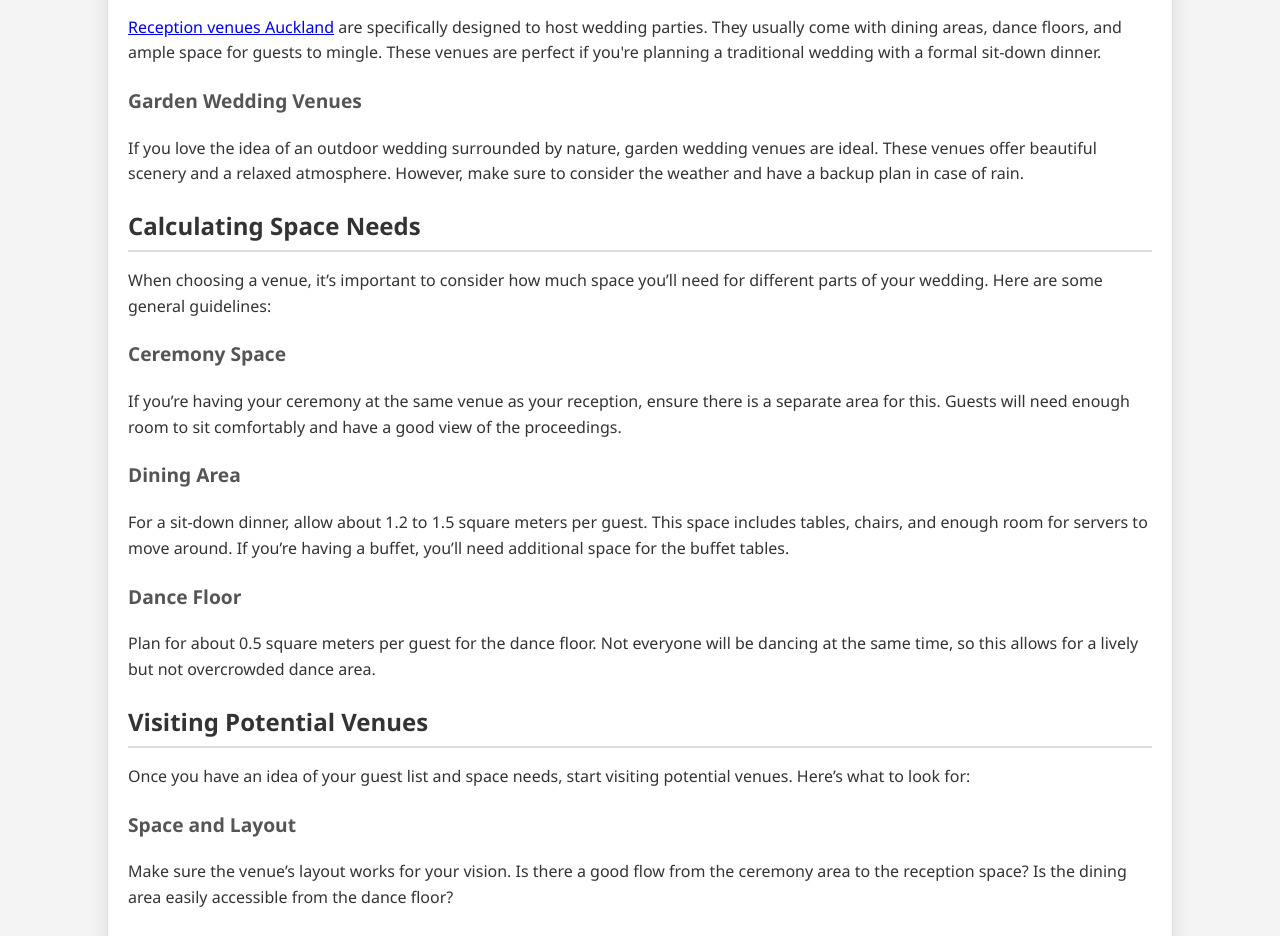
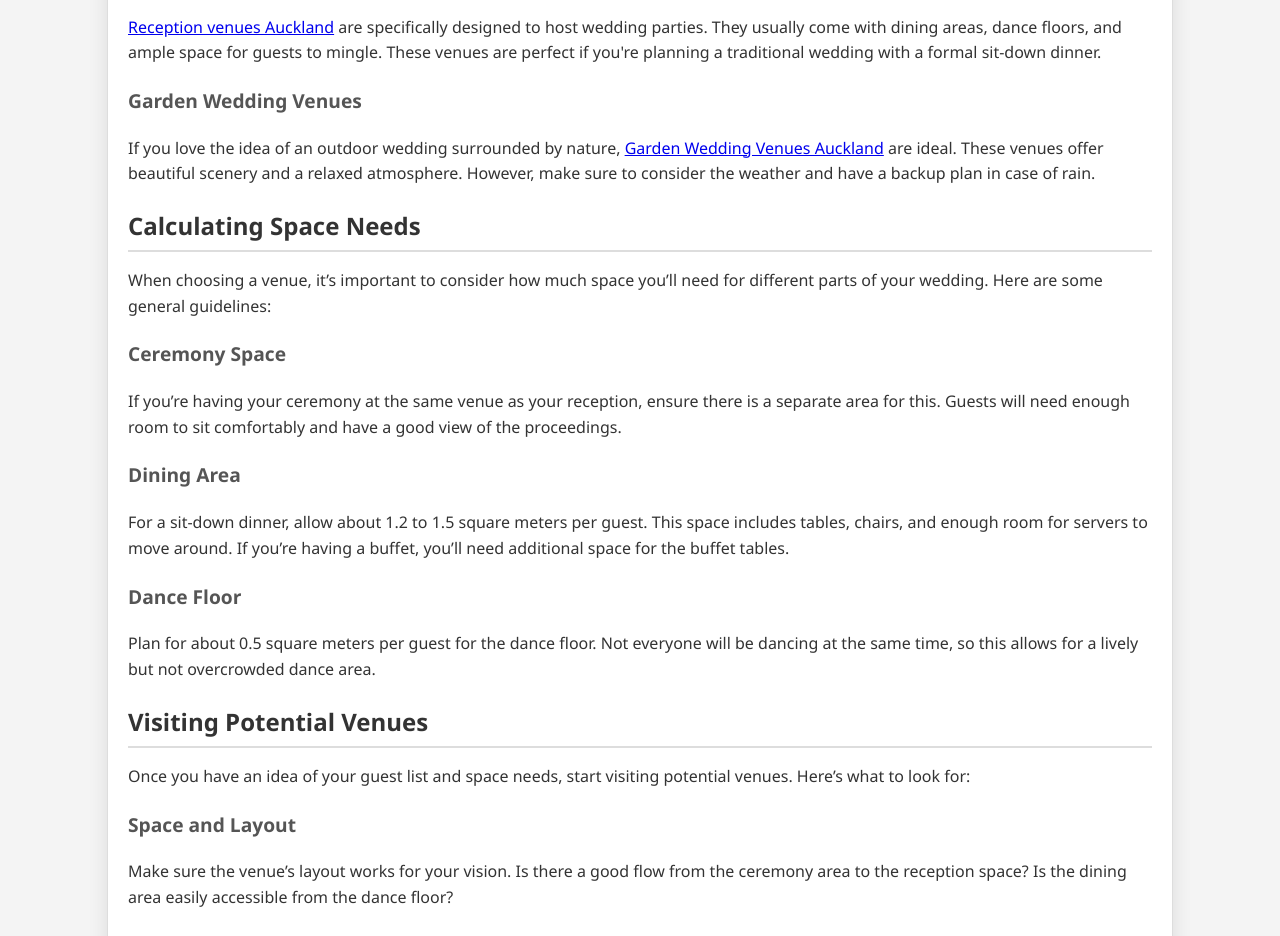
Before and after one commit to roberthinsom/Reception-Venue-Auckland-vercel, a plain HTML site: page index.html in a window 1280 px wide. Shown: the part 980-1916 px from the top of the page. Drawn offline with Linux system fonts and the light colour scheme.

Commit message:
Update index.html

```diff
--- a/index.html
+++ b/index.html
@@ -82,7 +82,7 @@
         <p><a href="https://www.settlerscountrymanor.co.nz/wedding-reception-venue.html">Reception venues Auckland</a> are specifically designed to host wedding parties. They usually come with dining areas, dance floors, and ample space for guests to mingle. These venues are perfect if you're planning a traditional wedding with a formal sit-down dinner.</p>
 
         <h3>Garden Wedding Venues</h3>
-        <p>If you love the idea of an outdoor wedding surrounded by nature, garden wedding venues are ideal. These venues offer beautiful scenery and a relaxed atmosphere. However, make sure to consider the weather and have a backup plan in case of rain.</p>
+        <p>If you love the idea of an outdoor wedding surrounded by nature, <a href="https://www.settlerscountrymanor.co.nz/wedding-venues-auckland.html">Garden Wedding Venues Auckland</a> are ideal. These venues offer beautiful scenery and a relaxed atmosphere. However, make sure to consider the weather and have a backup plan in case of rain.</p>
 
         <h2>Calculating Space Needs</h2>
         <p>When choosing a venue, it’s important to consider how much space you’ll need for different parts of your wedding. Here are some general guidelines:</p>
```
